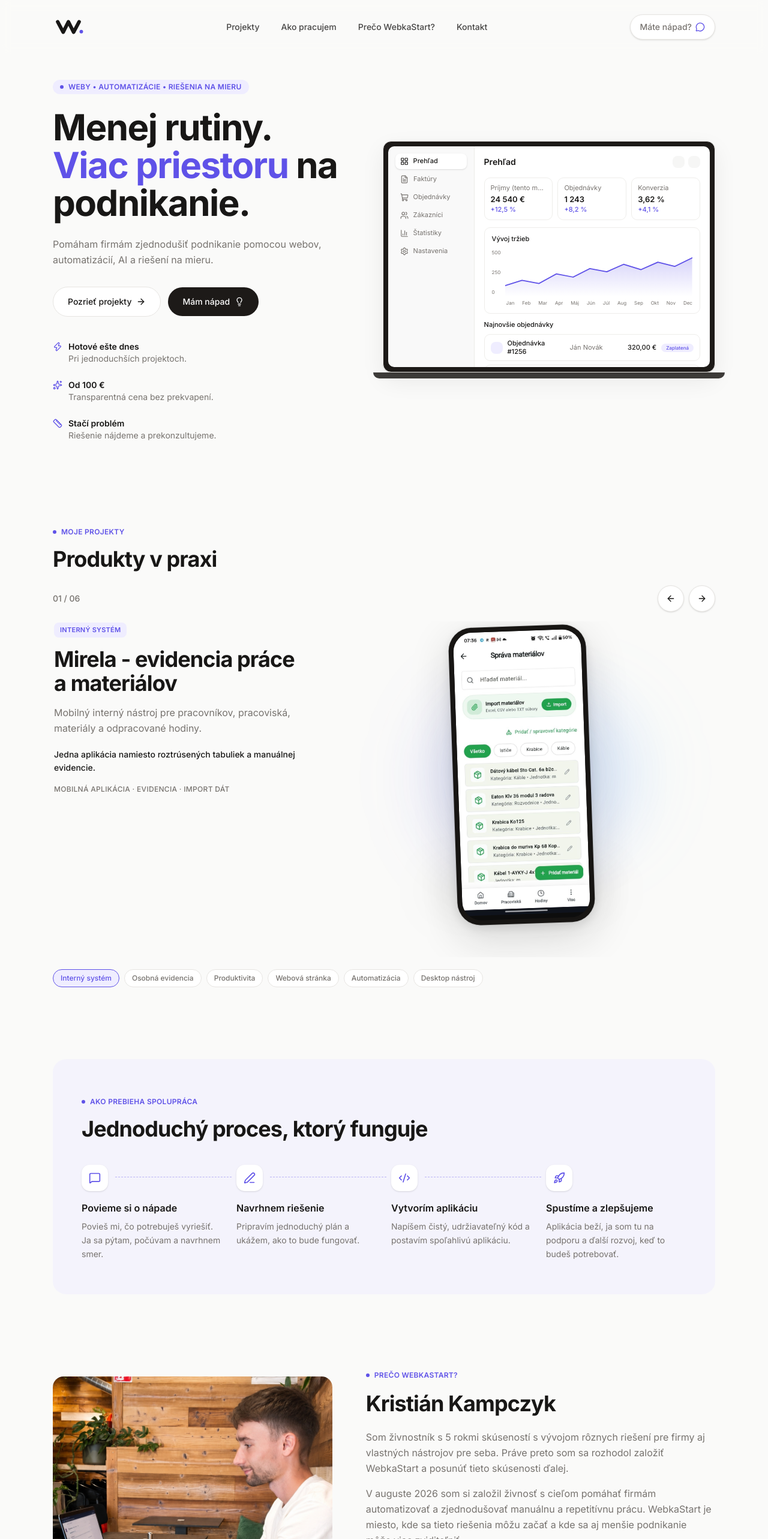
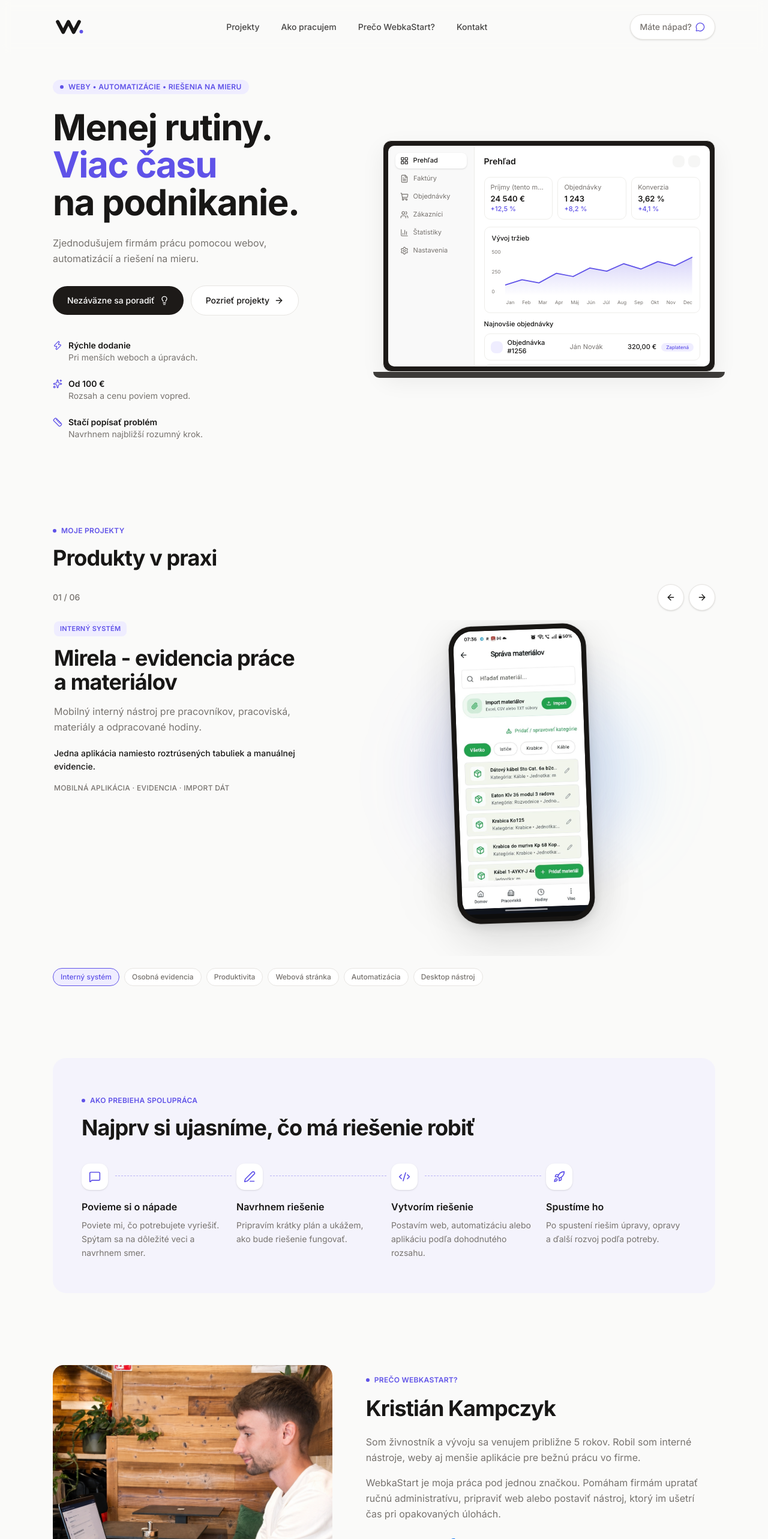
Before and after one commit to kuskryptus/webkastart_lending, a Next.js app: page / in a window 1280 px wide. Shown: the top 2566 px of the page at 60% size. Built offline with nearby package versions, Linux system fonts and the light colour scheme.

Commit message:
Refine text and improve clarity across various components for better user understanding

```diff
--- a/app/api/contact/route.ts
+++ b/app/api/contact/route.ts
@@ -41,11 +41,11 @@ export async function POST(request: Request) {
   const message = cleanText(payload.message, 3000)
 
   if (!name || !email || !message) {
-    return Response.json({ error: 'Vyplň meno, email a správu.' }, { status: 400 })
+    return Response.json({ error: 'Vyplňte meno, email a správu.' }, { status: 400 })
   }
 
   if (!/^[^\s@]+@[^\s@]+\.[^\s@]+$/.test(email)) {
-    return Response.json({ error: 'Zadaj platný email.' }, { status: 400 })
+    return Response.json({ error: 'Zadajte platný email.' }, { status: 400 })
   }
 
   if (!process.env.RESEND_API_KEY) {
@@ -90,7 +90,7 @@ export async function POST(request: Request) {
 
   if (!response.ok) {
     return Response.json(
-      { error: 'Správu sa nepodarilo odoslať. Skús to prosím znova.' },
+      { error: 'Správu sa nepodarilo odoslať. Skúste to prosím znova.' },
       { status: 502 },
     )
   }
--- a/app/layout.tsx
+++ b/app/layout.tsx
@@ -12,7 +12,7 @@ const inter = Inter({
 export const metadata: Metadata = {
   title: 'WebkaStart — Aplikácie, ktoré šetria čas a peniaze',
   description:
-    'Tvorím webové aplikácie a automatizácie na mieru, ktoré zjednodušujú každodennú prácu a prinášajú merateľné výsledky.',
+    'Tvorím weby, automatizácie a malé aplikácie pre firmy, ktoré chcú menej ručnej práce.',
   generator: 'v0.app',
   icons: {
     icon: [
--- a/app/projekty/page.tsx
+++ b/app/projekty/page.tsx
@@ -14,10 +14,10 @@ export default function ProjectsPage() {
         <div className="max-w-3xl">
           <SectionLabel>Produktové ukážky</SectionLabel>
           <h1 className="mt-4 text-pretty text-4xl font-bold tracking-tight sm:text-5xl">
-            Rozhrania, ktoré hovoria samé za seba.
+            Ukážky hotových obrazoviek
           </h1>
           <p className="mt-4 max-w-2xl text-base leading-relaxed text-muted-foreground">
-            Namiesto dlhého opisovania ukazujem konkrétne obrazovky a hlavné funkcie priamo na nich.
+            Tu nájdete konkrétne obrazovky z projektov a stručný popis toho, čo riešia.
           </p>
         </div>
 
@@ -37,7 +37,7 @@ export default function ProjectsPage() {
             href="/#kontakt"
             className="inline-flex items-center gap-2 rounded-full bg-primary px-6 py-3.5 text-sm font-medium text-primary-foreground transition-colors hover:bg-primary/90"
           >
-            Mám podobný projekt
+            Chcem podobný projekt
             <ArrowRight className="size-4" aria-hidden="true" />
           </Link>
         </div>
--- a/components/about.tsx
+++ b/components/about.tsx
@@ -26,15 +26,13 @@ export function About() {
             Kristián Kampczyk
           </h2>
           <p className="mt-5 max-w-xl text-pretty text-base leading-relaxed text-muted-foreground">
-            Som živnostník s 5 rokmi skúseností s vývojom rôznych riešení pre firmy
-            aj vlastných nástrojov pre seba. Práve preto som sa rozhodol založiť
-            WebkaStart a posunúť tieto skúsenosti ďalej.
+            Som živnostník a vývoju sa venujem približne 5 rokov. Robil som interné
+            nástroje, weby aj menšie aplikácie pre bežnú prácu vo firme.
           </p>
           <p className="mt-4 max-w-xl text-pretty text-base leading-relaxed text-muted-foreground">
-            V auguste 2026 som si založil živnosť s cieľom pomáhať firmám
-            automatizovať a zjednodušovať manuálnu a repetitívnu prácu. WebkaStart
-            je miesto, kde sa tieto riešenia môžu začať a kde sa aj menšie podnikanie
-            môže viac zviditeľniť.
+            WebkaStart je moja práca pod jednou značkou. Pomáham firmám upratať
+            ručnú administratívu, pripraviť web alebo postaviť nástroj, ktorý im
+            ušetrí čas pri opakovaných úlohách.
           </p>
 
           <div className="mt-7 flex flex-wrap items-center gap-x-9 gap-y-4">
--- a/components/hero.tsx
+++ b/components/hero.tsx
@@ -3,14 +3,14 @@ import { ArrowRight, Lightbulb, Zap, Sparkles, Ruler } from 'lucide-react'
 import { DashboardMockup } from '@/components/dashboard-mockup'
 
 const features = [
-  { icon: Zap, title: 'Hotové ešte dnes', desc: 'Pri jednoduchších projektoch.' },
-  { icon: Sparkles, title: 'Od 100 €', desc: 'Transparentná cena bez prekvapení.' },
-  { icon: Ruler, title: 'Stačí problém', desc: 'Riešenie nájdeme a prekonzultujeme.' },
+  { icon: Zap, title: 'Rýchle dodanie', desc: 'Pri menších weboch a úpravách.' },
+  { icon: Sparkles, title: 'Od 100 €', desc: 'Rozsah a cenu poviem vopred.' },
+  { icon: Ruler, title: 'Stačí popísať problém', desc: 'Navrhnem najbližší rozumný krok.' },
 ]
 
 export function Hero() {
   return (
-    <section className="mx-auto max-w-6xl px-5 pb-10 pt-6 sm:px-6 lg:pb-20 lg:pt-10">
+    <section className="mx-auto max-w-6xl px-5 pb-8 pt-4 sm:px-6 sm:pb-10 sm:pt-6 lg:pb-20 lg:pt-10">
       <div className="grid items-center gap-12 lg:grid-cols-[0.95fr_1.05fr] lg:gap-12">
         {/* Left */}
         <div className="max-w-xl">
@@ -19,33 +19,35 @@ export function Hero() {
             WEBY • AUTOMATIZÁCIE • RIEŠENIA NA MIERU
           </span>
 
-          <h1 className="mt-6 text-pretty text-5xl font-bold leading-[1.05] tracking-tight text-foreground sm:text-6xl">
-            Menej rutiny. <span className="text-brand">Viac priestoru</span> na podnikanie.
+          <h1 className="mt-5 text-balance text-[2.6rem] font-bold leading-[1.04] tracking-tight text-foreground sm:mt-6 sm:text-6xl">
+            Menej rutiny.
+            <br />
+            <span className="text-brand">Viac času</span> <span className="whitespace-nowrap">na podnikanie.</span>
           </h1>
 
-          <p className="mt-6 max-w-md text-pretty text-base leading-relaxed text-muted-foreground">
-            Pomáham firmám zjednodušiť podnikanie pomocou webov, automatizácií, AI a riešení na mieru.
+          <p className="mt-4 max-w-md text-pretty text-base leading-relaxed text-muted-foreground sm:mt-6">
+            Zjednodušujem firmám prácu pomocou webov, automatizácií a riešení na mieru.
           </p>
 
-          <div className="mt-8 flex flex-col gap-3 sm:flex-row sm:flex-wrap sm:items-center">
+          <div className="mt-6 flex flex-col gap-3 sm:mt-8 sm:flex-row sm:flex-wrap sm:items-center">
+            <Link
+              href="#kontakt"
+              className="relative inline-flex items-center justify-center gap-2 overflow-visible rounded-full bg-primary px-6 py-3.5 text-sm font-medium text-primary-foreground transition-colors hover:bg-primary/90"
+            >
+              Nezáväzne sa poradiť
+              <Lightbulb className="size-4" aria-hidden="true" />
+              <span className="hero-tap-indicator pointer-events-none absolute right-5 top-1/2 lg:hidden" aria-hidden="true" />
+            </Link>
             <Link
               href="#projekty"
-              className="inline-flex items-center justify-center gap-2 rounded-full border border-border bg-card px-6 py-3.5 text-sm font-medium text-foreground transition-colors hover:bg-secondary sm:order-none"
+              className="inline-flex items-center justify-center gap-2 rounded-full border border-border bg-card px-6 py-3.5 text-sm font-medium text-foreground transition-colors hover:bg-secondary"
             >
               Pozrieť projekty
               <ArrowRight className="size-4" aria-hidden="true" />
             </Link>
-            <Link
-              href="#kontakt"
-              className="relative order-first inline-flex items-center justify-center gap-2 overflow-visible rounded-full bg-primary px-6 py-3.5 text-sm font-medium text-primary-foreground transition-colors hover:bg-primary/90 sm:order-none"
-            >
-              Mám nápad
-              <Lightbulb className="size-4" aria-hidden="true" />
-              <span className="hero-tap-indicator pointer-events-none absolute right-5 top-1/2 lg:hidden" aria-hidden="true" />
-            </Link>
           </div>
 
-          <dl className="mt-10 flex flex-wrap gap-x-10 gap-y-6">
+          <dl className="mt-7 flex flex-wrap gap-x-10 gap-y-5 sm:mt-10 sm:gap-y-6">
             {features.map((f) => (
               <div key={f.title} className="flex items-start gap-2.5">
                 <f.icon className="mt-0.5 size-4 text-brand" aria-hidden="true" />
--- a/components/pricing.tsx
+++ b/components/pricing.tsx
@@ -17,20 +17,20 @@ const packages: Package[] = [
     icon: Rocket,
     name: 'Štart',
     price: '100 €',
-    intro: 'Ideálne ak potrebujete:',
+    intro: 'Vhodné, ak potrebujete:',
     items: [
-      'jednoduchú landing page',
+      'jednoduchú prezentačnú stránku',
       'jednostránkový web',
       'kontaktný formulár',
-      'MVP nápad',
+      'overiť menší nápad',
     ],
-    highlight: 'Hotové ešte dnes',
+    highlight: 'Menší rozsah',
   },
   {
     icon: Zap,
     name: 'Mini',
     price: '150–250 €',
-    intro: 'Ideálne ak potrebujete:',
+    intro: 'Vhodné, ak potrebujete:',
     items: [
       'firemný web',
       'rezervačný formulár',
@@ -38,13 +38,13 @@ const packages: Package[] = [
       'administráciu',
       'prepojenie formulárov',
     ],
-    highlight: 'Dodanie do 3 dní',
+    highlight: 'Krátke dodanie',
   },
   {
     icon: Gem,
     name: 'Na mieru',
     price: '500 €+',
-    intro: 'Ak potrebujete:',
+    intro: 'Pre väčší rozsah:',
     items: [
       'interný systém',
       'CRM',
@@ -52,14 +52,14 @@ const packages: Package[] = [
       'klientsku zónu',
       'automatizácie',
     ],
-    highlight: 'Základ do týždňa',
+    highlight: 'Podľa dohody',
   },
 ]
 
 export function Pricing() {
   function handlePlanClick(plan: Package) {
     const message = [
-      `Mám záujem o plán ${plan.name} (${plan.price}).`,
+      `Mám záujem o balík ${plan.name} (${plan.price}).`,
       '',
       'Potrebujem vyriešiť:',
       ...plan.items.map((item) => `- ${item}`),
@@ -82,10 +82,10 @@ export function Pricing() {
       <div className="max-w-2xl">
         <SectionLabel>Cenník</SectionLabel>
         <h2 className="mt-4 text-pretty text-3xl font-bold tracking-tight sm:text-4xl">
-          Vyberte, čo potrebujete
+          Orientačné ceny podľa rozsahu
         </h2>
         <p className="mt-3 text-base leading-relaxed text-muted-foreground">
-          Vyberte si riešenie podľa rozsahu projektu. Ak si nie ste istí, pomôžem vám vybrať.
+          Po krátkom opise práce vám poviem presnejšiu cenu aj termín.
         </p>
       </div>
 
@@ -123,7 +123,7 @@ export function Pricing() {
                 onClick={() => handlePlanClick(p)}
                 className="mt-6 flex w-full items-center justify-center gap-2 rounded-full border border-border bg-card px-6 py-3.5 text-sm font-medium text-foreground transition-colors hover:bg-secondary"
               >
-                Mám záujem
+                Chcem sa poradiť
                 <ArrowRight className="size-4" aria-hidden="true" />
               </button>
             </div>
--- a/components/process.tsx
+++ b/components/process.tsx
@@ -5,22 +5,22 @@ const steps = [
   {
     icon: MessageSquare,
     title: 'Povieme si o nápade',
-    desc: 'Povieš mi, čo potrebuješ vyriešiť. Ja sa pýtam, počúvam a navrhnem smer.',
+    desc: 'Poviete mi, čo potrebujete vyriešiť. Spýtam sa na dôležité veci a navrhnem smer.',
   },
   {
     icon: PenLine,
     title: 'Navrhnem riešenie',
-    desc: 'Pripravím jednoduchý plán a ukážem, ako to bude fungovať.',
+    desc: 'Pripravím krátky plán a ukážem, ako bude riešenie fungovať.',
   },
   {
     icon: Code2,
-    title: 'Vytvorím aplikáciu',
-    desc: 'Napíšem čistý, udržiavateľný kód a postavím spoľahlivú aplikáciu.',
+    title: 'Vytvorím riešenie',
+    desc: 'Postavím web, automatizáciu alebo aplikáciu podľa dohodnutého rozsahu.',
   },
   {
     icon: Rocket,
-    title: 'Spustíme a zlepšujeme',
-    desc: 'Aplikácia beží, ja som tu na podporu a ďalší rozvoj, keď to budeš potrebovať.',
+    title: 'Spustíme ho',
+    desc: 'Po spustení riešim úpravy, opravy a ďalší rozvoj podľa potreby.',
   },
 ]
 
@@ -30,7 +30,7 @@ export function Process() {
       <div className="rounded-3xl bg-brand-soft/50 px-6 py-12 sm:px-10 lg:px-12 lg:py-14">
         <SectionLabel>Ako prebieha spolupráca</SectionLabel>
         <h2 className="mt-4 text-pretty text-3xl font-bold tracking-tight sm:text-4xl">
-          Jednoduchý proces, ktorý funguje
+          Najprv si ujasníme, čo má riešenie robiť
         </h2>
 
         <ol className="mt-10 grid gap-x-6 gap-y-10 sm:grid-cols-2 lg:grid-cols-4">
--- a/components/projects.tsx
+++ b/components/projects.tsx
@@ -58,7 +58,7 @@ export const projects: Project[] = [
     title: 'New Level Youth web',
     summary: 'Mobilne ladený web pre mládežnícke stretnutia s výraznou hero sekciou a jasným registračným tlačidlom.',
     result: 'Návštevník hneď pochopí, kedy sa akcia deje, pre koho je určená a aký je ďalší krok.',
-    scope: 'Web · landing page · registrácia',
+    scope: 'Web · prezentačná stránka · registrácia',
     showcase: {
       src: '/portfolio/newlevel-youth.jpg',
       alt: 'Mobilná stránka New Level Youth',
```
Also changed, not shown: components/contact-banner.tsx (+12 -12 lines).
